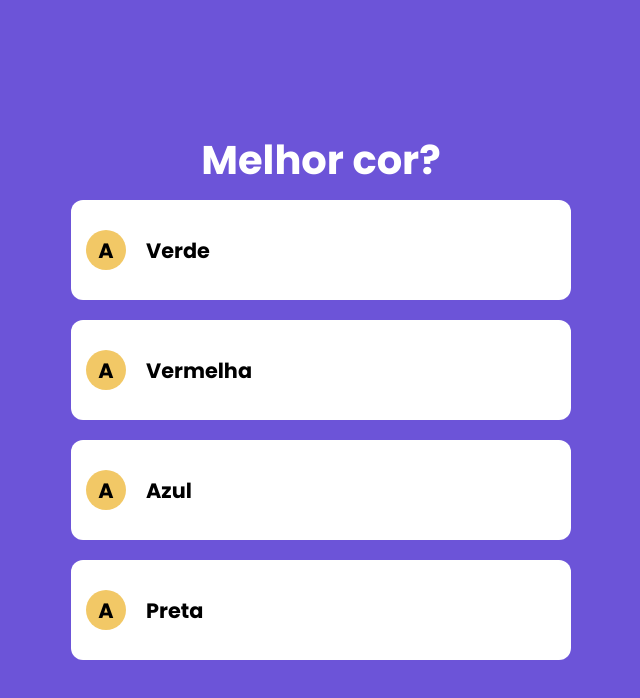
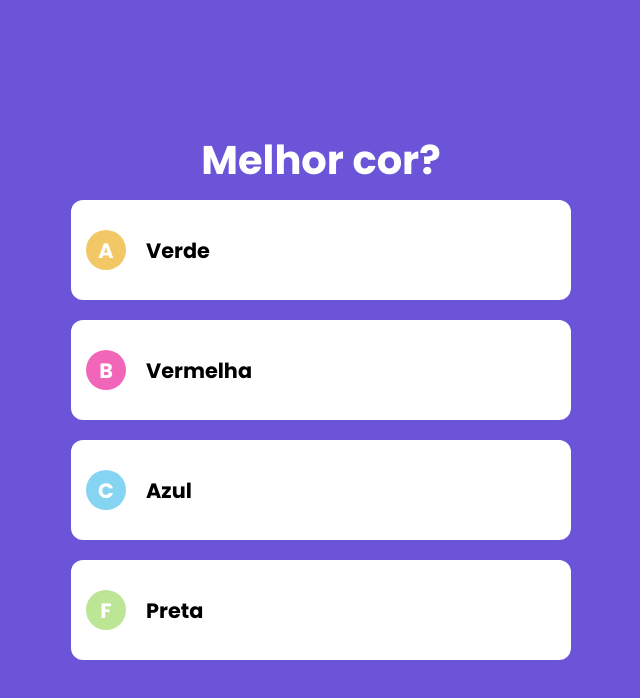
Before and after one commit to Wellington-Henrique/quiz-nextjs-typescript, a Next.js app: page / in a window 1280 px wide. Shown: the top 698 px of the page, without its empty margins (319-959 px from the left). Built offline with nearby package versions, Linux system fonts and the light colour scheme.

Commit message:
136. Componente Resposta #05

```diff
--- a/src/components/Questao.tsx
+++ b/src/components/Questao.tsx
@@ -4,6 +4,13 @@
 import styles from '../styles/Questao.module.css'
 import Enunciado from './Enunciado';
 import Resposta from './Resposta';
+
+const letras = [
+    {valor: "A", cor: "#F2C866"},
+    {valor: "B", cor: "#F266BA"},
+    {valor: "C", cor: "#85D4F2"},
+    {valor: "F", cor: "#BCE596"}
+]
 
 interface QuestaoProps {
     questao: QuestaoModel
@@ -17,8 +24,8 @@
                 key={i}
                 valor={resposta}
                 indice={i}
-                letra="A"
-                corFundoLetra='#F2C866'
+                letra={letras[i].valor}
+                corFundoLetra={letras[i].cor}
             />
         )
     }
--- a/src/styles/Resposta.module.css
+++ b/src/styles/Resposta.module.css
@@ -39,6 +39,7 @@
     font-size: 1.3rem;
     font-weight: 700;
     margin-right: 20px;
+    color: #fff;
 }
 
 .valor {
```
